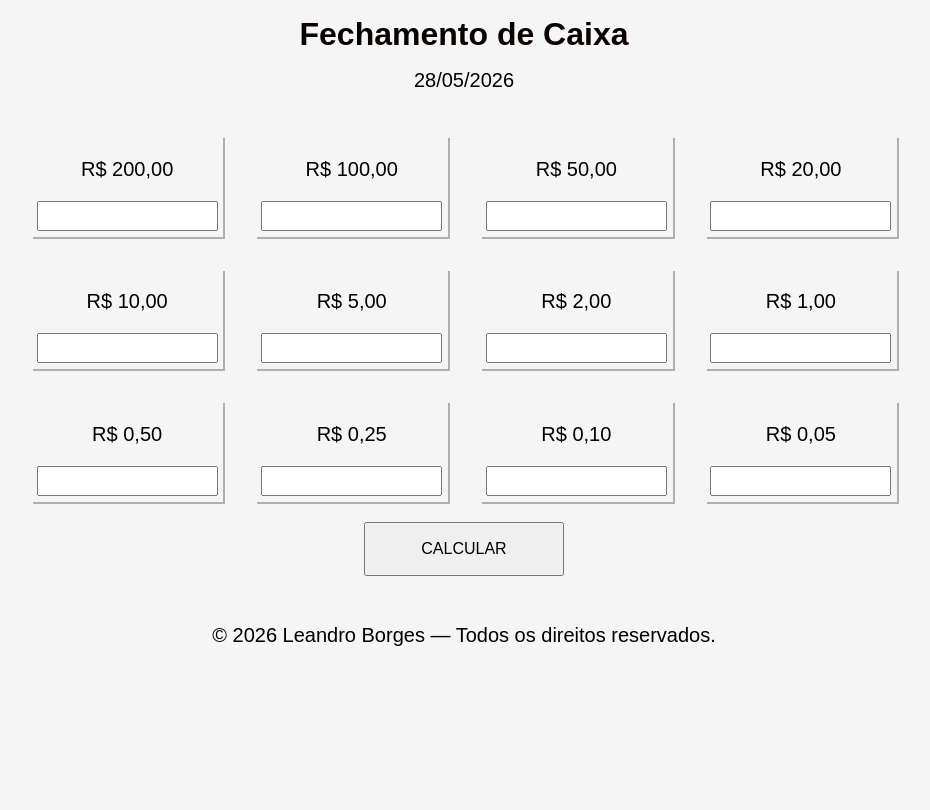
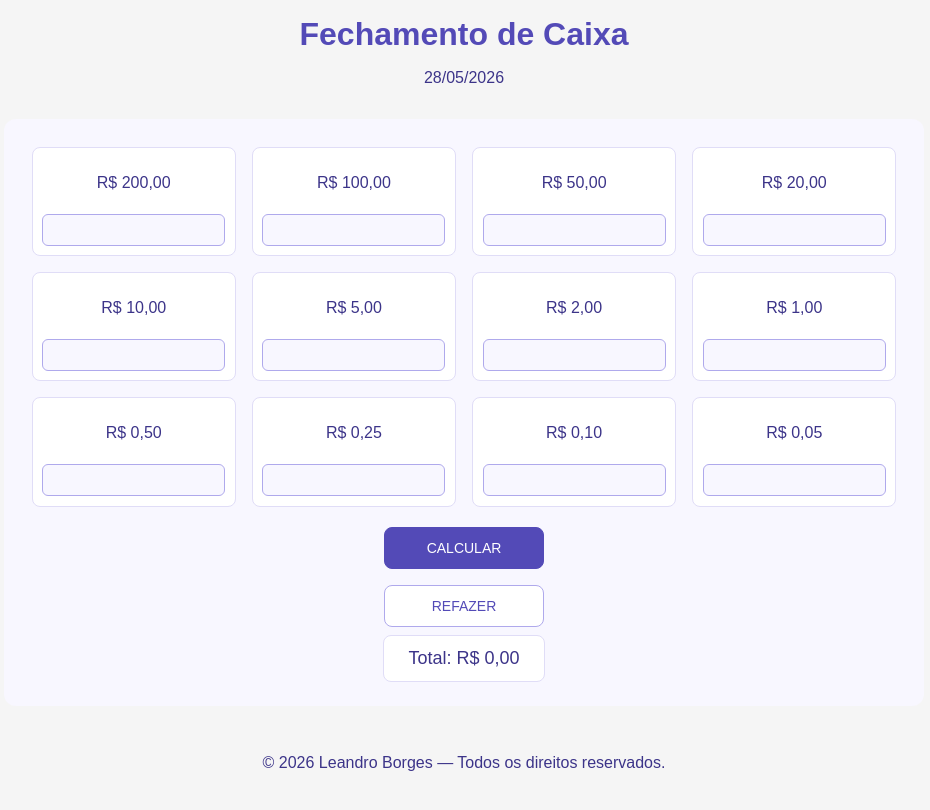
Before and after one commit to leandrobss1/Cash-Register-Closing, a React (Vite) app: page / in a window 1280 px wide. Shown: the top 810 px of the page, without its empty margins (176-1106 px from the left). Built offline with nearby package versions, Linux system fonts and the light colour scheme; a web font is replaced by a local one.

Commit message:
style(Main/Header): Ajustado estilização de todo a aplicação.

```diff
--- a/src/components/Header/styles.css
+++ b/src/components/Header/styles.css
@@ -1,5 +1,5 @@
 h1 {
-  color: rgb(10, 1, 1);
+  color: #534ab7;
 }
 
 label {
--- a/src/components/Main/Main.tsx
+++ b/src/components/Main/Main.tsx
@@ -1,8 +1,14 @@
+import { useState } from "react";
 import { caixa } from "../../data/consumo";
-import { handleClick, handleChange } from "../../services/calculator";
+import {
+  handleClick,
+  handleChange,
+  handleClear,
+} from "../../services/calculator";
 import "./styles.css";
 
 export default function Main() {
+  const [total, setTotal] = useState(0);
   return (
     <div className="container-main">
       {caixa.map((item, index) => (
@@ -22,7 +28,17 @@ export default function Main() {
         </div>
       ))}
 
-      <button onClick={handleClick}>CALCULAR</button>
+      <button className="button-calc" onClick={() => handleClick(setTotal)}>
+        CALCULAR
+      </button>
+      <button className="trigger-button" onClick={() => handleClear(setTotal)}>
+        REFAZER
+      </button>
+
+      <p className="totalCount">
+        Total: {""}
+        {total.toLocaleString("pt-BR", { style: "currency", currency: "BRL" })}
+      </p>
     </div>
   );
 }
--- a/src/components/Main/styles.css
+++ b/src/components/Main/styles.css
@@ -4,36 +4,91 @@
   gap: 0.5rem;
   align-items: center;
   justify-content: center;
-
   width: fit-content;
   margin: 0 auto;
+  background-color: #f8f7ff;
+  padding: 1.5rem;
+  border-radius: 12px;
 }
 
 .container-values {
   display: flex;
   flex-direction: column;
-  gap: 0.25rem;
-  border: 1px solid rgb(248, 242, 242);
-  box-shadow: 2px 2px 0 0 rgb(175, 175, 175);
-  padding: 0.3rem;
-  margin: 0.75rem;
+  gap: 6px;
+  background: white;
+  border-radius: 8px;
+  border: 0.5px solid #e0ddf7;
+  padding: 0.6rem;
+  margin: 0.25rem;
+}
+
+label {
+  font-size: 16px;
+  font-weight: 500;
+  text-align: center;
+  color: #3c3489;
 }
 
 input {
   width: 100%;
-  height: 30px;
+  height: 32px;
   text-align: center;
+  border: 1.5px solid #afa9ec;
+  border-radius: 6px;
+  font-size: 14px;
+  color: #26215c;
+  background: #f8f7ff;
+  outline: none;
+  transition:
+    border-color 0.15s,
+    background 0.15s;
 }
 
-label {
-  font-size: 20px;
-  text-align: center;
+input:focus {
+  border-color: #534ab7;
+  background: white;
 }
 
 button {
   grid-column: 1 / -1;
   justify-self: center;
-  padding: 1rem;
-  width: 200px;
-  font-size: 16px;
+  padding: 0.75rem;
+  width: 160px;
+  font-size: 14px;
+  font-weight: 500;
+  margin-top: 0.5rem;
+  border-radius: 8px;
+  border: 1.5px solid #afa9ec;
+  background: white;
+  color: #534ab7;
+  cursor: pointer;
+  transition: background 0.15s;
 }
+
+button:hover {
+  background: #f0eeff;
+}
+
+.button-calc {
+  background: #534ab7;
+  color: white;
+  border-color: #534ab7;
+}
+
+.button-calc:hover {
+  background: #3c3489;
+}
+
+.totalCount {
+  grid-column: 1 / -1;
+  justify-self: center;
+  text-align: center;
+  padding: 0.75rem 1.5rem;
+  font-size: 18px;
+  font-weight: 500;
+  color: #3c3489;
+  background: white;
+  border-radius: 8px;
+  border: 0.5px solid #e0ddf7;
+  width: fit-content;
+}
--- a/src/services/calculator.ts
+++ b/src/services/calculator.ts
@@ -4,6 +4,11 @@ export function handleChange(
   event: React.ChangeEvent<HTMLInputElement>,
   index: number,
 ): void {
+  if (event.target.value.length > 2) {
+    event.target.value = event.target.value.slice(0, 2);
+    return;
+  }
+
   const value = Number(event.target.value);
   caixa[index].quantidade = value;
 }
@@ -12,7 +17,18 @@ export function calculateTotal(): number {
   return caixa.reduce((acc, item) => acc + item.valor * item.quantidade, 0);
 }
 
-export function handleClick(): void {
+export function handleClick(setTotal: (value: number) => void): void {
   const total = calculateTotal();
-  alert(total.toLocaleString("pt-BR", { style: "currency", currency: "BRL" }));
+  setTotal(total);
 }
+
+export function handleClear(setTotal: (value: number) => void): void {
+  const inputs = document.querySelectorAll(".value-input");
+
+  inputs.forEach((input, index) => {
+    (input as HTMLInputElement).value = "";
+    caixa[index].quantidade = 0;
+  });
+
+  setTotal(0);
+}
--- a/src/styles/GlobalStyles.ts
+++ b/src/styles/GlobalStyles.ts
@@ -10,7 +10,7 @@ export const GlobalStyle = createGlobalStyle`
   body {
     font-family: Protest Riot, sans-serif;
     font-weight: 300;
-    background: #f5f5f5;
+    background: whitesmoke;
   }
 
    input[type="number"]::-webkit-inner-spin-button,
```
